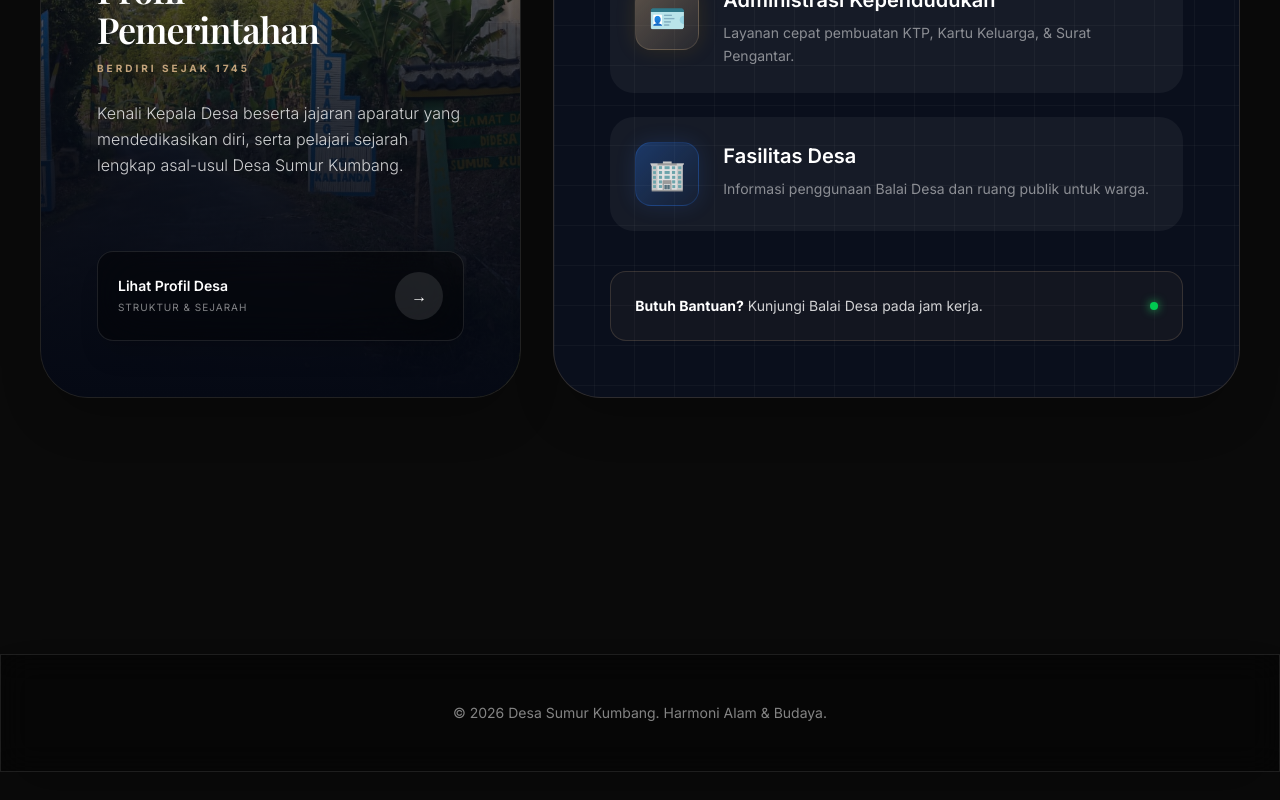
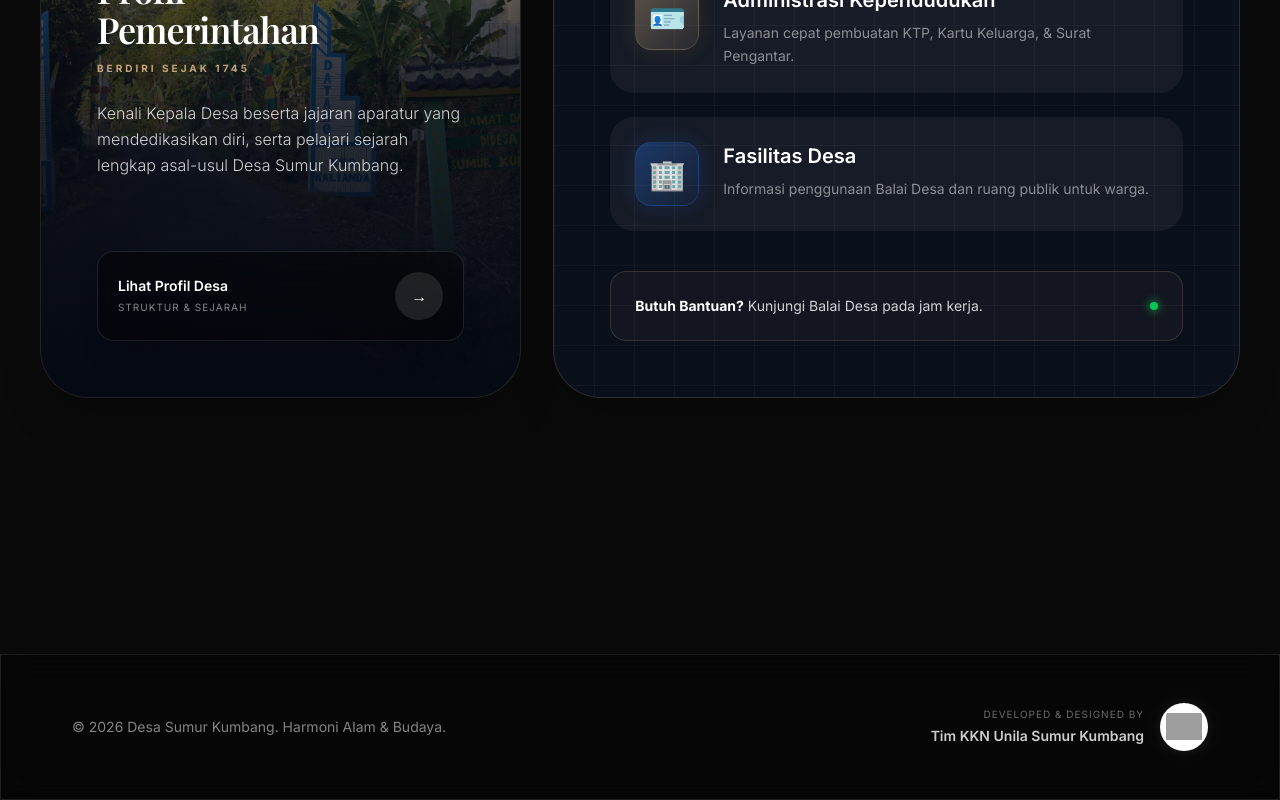
Before and after one commit to anndaanhr/websitesumurkumbang, a Next.js app: page / in a window 1280 px wide. Shown: the part 3352-4152 px from the top of the page. Before the commit the page ends 4124 px from the top, so only its background shows below. Built offline with nearby package versions, Linux system fonts and the light colour scheme; grey boxes are pictures that could not be loaded.

Commit message:
feat: add KKN Unila watermark and logo to footer

```diff
--- a/src/components/Footer.jsx
+++ b/src/components/Footer.jsx
@@ -9,8 +9,30 @@ export default function Footer() {
   if (pathname === "/pendakian/tracker") return null;
 
   return (
-    <footer className="mt-32 py-12 text-center text-white/50 text-sm border-t border-white/10 glass-panel relative z-10">
-      <p>&copy; {new Date().getFullYear()} Desa Sumur Kumbang. Harmoni Alam & Budaya.</p>
+    <footer className="mt-32 py-10 md:py-12 border-t border-white/10 glass-panel relative z-10">
+      <div className="max-w-[1200px] mx-auto px-4 md:px-8 flex flex-col md:flex-row items-center justify-between gap-6 md:gap-0">
+        <div className="text-center md:text-left text-white/50 text-xs md:text-sm order-2 md:order-1">
+          <p>&copy; {new Date().getFullYear()} Desa Sumur Kumbang. <br className="md:hidden"/>Harmoni Alam & Budaya.</p>
+        </div>
+
+        <div className="flex items-center gap-3 md:gap-4 group order-1 md:order-2">
+          <div className="text-right">
+            <p className="text-[8px] md:text-[10px] font-sans uppercase tracking-[0.2em] md:tracking-widest text-white/40 mb-0.5 md:mb-1">
+              Developed & Designed by
+            </p>
+            <p className="text-xs md:text-sm font-semibold text-white/80 group-hover:text-accent transition-colors">
+              Tim KKN Unila Sumur Kumbang
+            </p>
+          </div>
+          <div className="w-10 h-10 md:w-12 md:h-12 relative overflow-hidden rounded-full border-2 border-white/10 group-hover:border-accent transition-colors bg-white p-1 shadow-[0_0_15px_rgba(255,255,255,0.1)] group-hover:shadow-[0_0_20px_rgba(202,138,4,0.3)]">
+            <img
+              src="/images/footer/logokkn.png"
+              alt="Logo KKN Unila"
+              className="w-full h-full object-contain"
+            />
+          </div>
+        </div>
+      </div>
     </footer>
   );
 }
```
